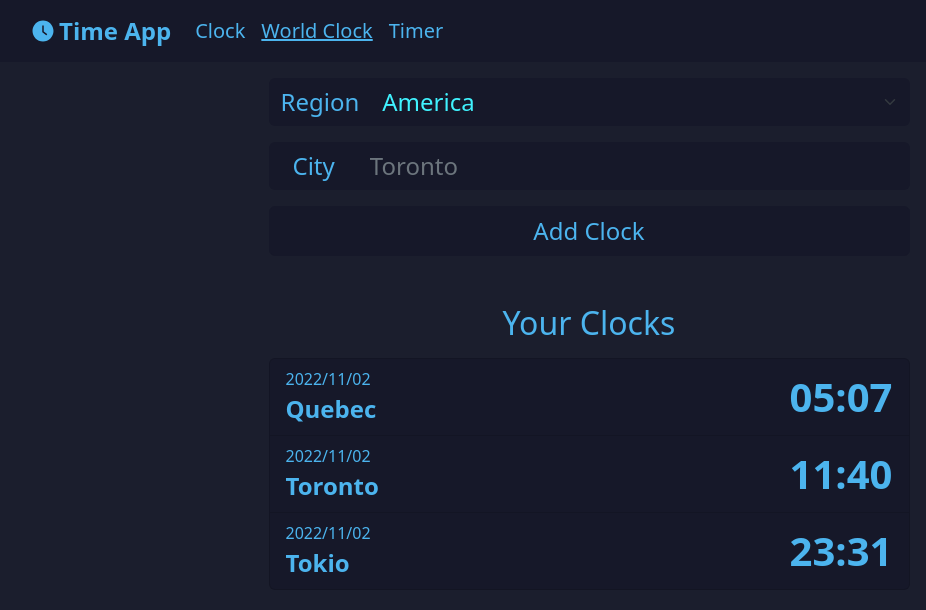
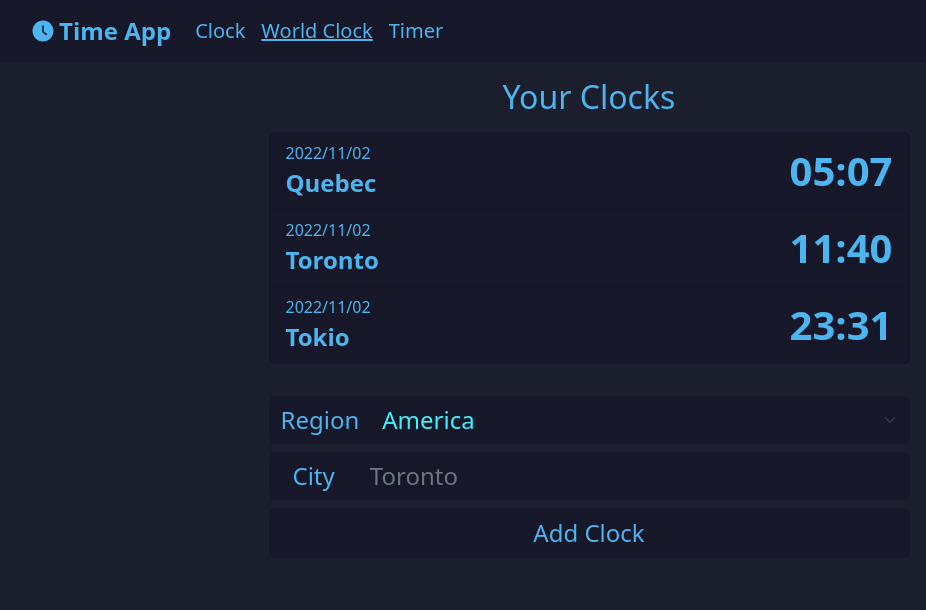
Before and after one commit to LugpDev2022/time-app, a React (Vite) app: page /world-clock in a window 1280 px wide. Shown: the top 610 px of the page, without its empty margins (51-977 px from the left). Built offline with nearby package versions, Linux system fonts and the light colour scheme.

Commit message:
Change put the world clocks list at the top of the page

```diff
--- a/src/pages/worldClock/WorldClockPage.jsx
+++ b/src/pages/worldClock/WorldClockPage.jsx
@@ -1,12 +1,14 @@
 import { Container, Row } from 'react-bootstrap';
-import { Title } from '../../components';
 import { AddCountryForm, CountryClockList } from './components';
 
 export const WorldClockPage = () => {
   return (
     <Container>
+      <Row>
+        <h1 className='text-center text-primary my-3 h2'>Your Clocks</h1>
+      </Row>
+      <CountryClockList />
       <AddCountryForm />
-      <CountryClockList />
     </Container>
   );
 };
--- a/src/pages/worldClock/components/AddCountryForm.jsx
+++ b/src/pages/worldClock/components/AddCountryForm.jsx
@@ -11,7 +11,7 @@ export const AddCountryForm = () => {
         <Row className='justify-content-center'>
           <Col md={10} lg={7}>
             <Col xs={12}>
-              <InputGroup className='mb-3'>
+              <InputGroup className='mb-2'>
                 <InputGroup.Text
                   id='region-desc'
                   className='bg-dark border-0 text-primary fs-4'
@@ -36,7 +36,7 @@ export const AddCountryForm = () => {
             </Col>
 
             <Col xs={12}>
-              <InputGroup className='mb-3'>
+              <InputGroup className='mb-2'>
                 <InputGroup.Text
                   id='region-desc'
                   className='bg-dark border-0 text-primary px-4 fs-4'
--- a/src/pages/worldClock/components/CountryClockList.jsx
+++ b/src/pages/worldClock/components/CountryClockList.jsx
@@ -3,9 +3,8 @@ import { CountryClockItem } from './';
 
 export const CountryClockList = () => {
   return (
-    <Row className='justify-content-center my-5'>
+    <Row className='justify-content-center mb-3'>
       <Col md={10} lg={7}>
-        <h2 className='text-center text-primary mb-3'>Your Clocks</h2>
         <ListGroup>
           <CountryClockItem city='Quebec' clock='05:07' date='2022/11/02' />
           <CountryClockItem city='Toronto' clock='11:40' date='2022/11/02' />
```
